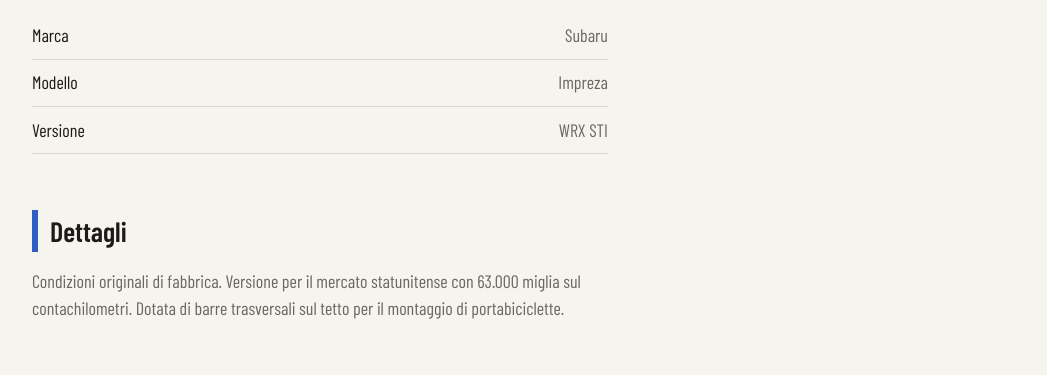
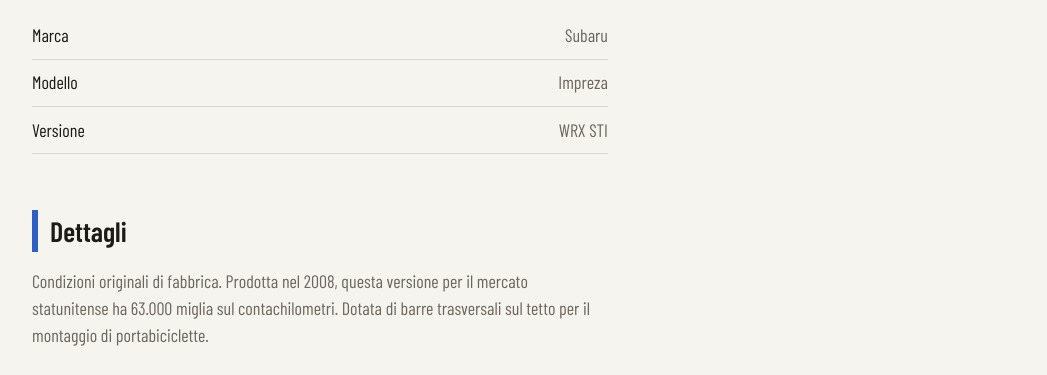
Before and after one commit to BA541SZ/Subaru-Impreza-WRX-STI, a plain HTML site: page it.html in a window 1280 px wide. Shown: the part 1567-1942 px from the top of the page, without its empty margins (116-1163 px from the left). Drawn offline with nearby package versions, Linux system fonts and the light colour scheme; a web font is replaced by a local one.

Commit message:
Add 2008 manufacture year to vehicle details

```diff
--- a/it.html
+++ b/it.html
@@ -172,7 +172,7 @@ html.gallery-open{overflow:hidden}
 
   <section id="details">
     <h2>Dettagli</h2>
-    <p class="lead">Condizioni originali di fabbrica. Versione per il mercato statunitense con 63.000 miglia sul contachilometri. Dotata di barre trasversali sul tetto per il montaggio di portabiciclette.</p>
+    <p class="lead">Condizioni originali di fabbrica. Prodotta nel 2008, questa versione per il mercato statunitense ha 63.000 miglia sul contachilometri. Dotata di barre trasversali sul tetto per il montaggio di portabiciclette.</p>
   </section>
   <section id="price">
     <h2>Prezzo</h2>
```
